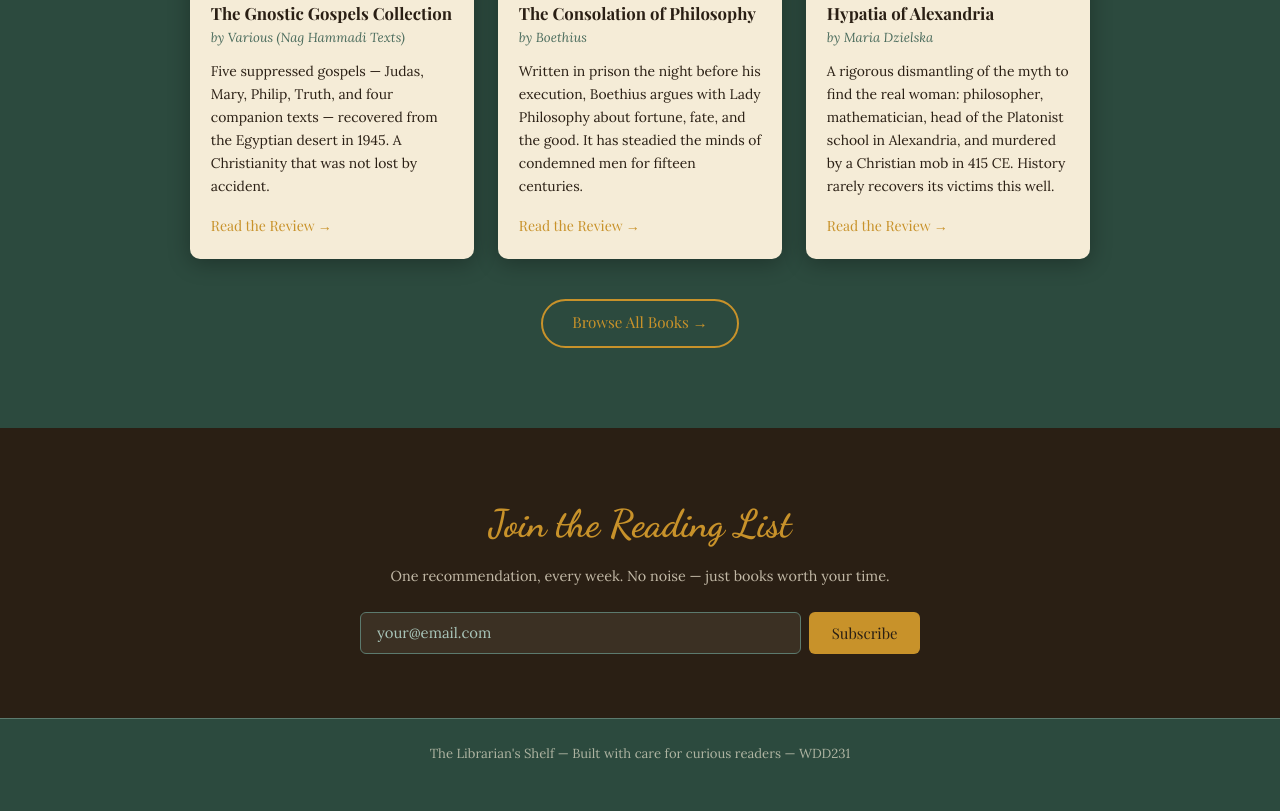
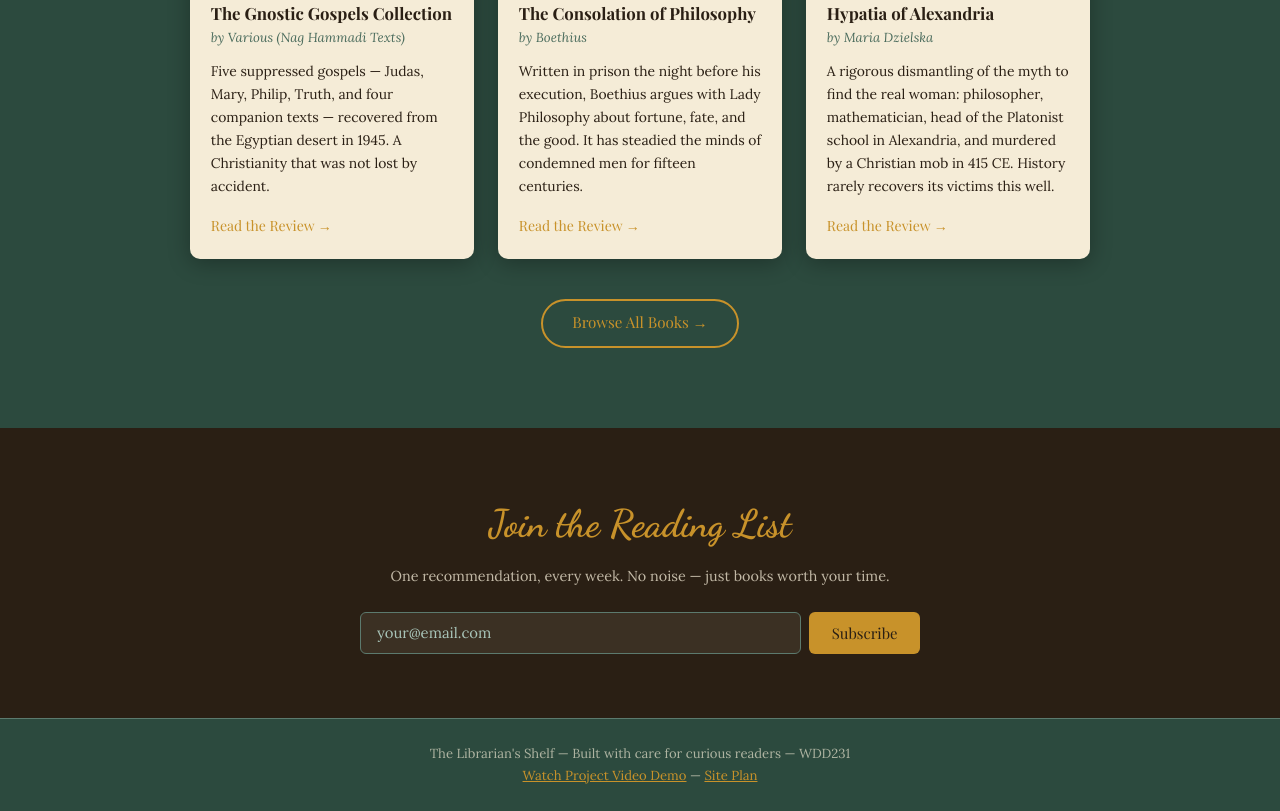
Before and after one commit to jinzurei/wdd231, a plain HTML site: page project/index.html in a window 1280 px wide. Shown: the part 1911-2722 px from the top of the page. Before the commit the page ends 2700 px from the top, so only its background shows below. Drawn offline with nearby package versions, Linux system fonts and the light colour scheme; a web font is replaced by a local one.

Commit message:
feat: Add video demo link and site plan to footer, fix nav list role
Co-Authored-By: Claude Sonnet 4.6 <noreply@anthropic.com>

```diff
--- a/project/index.html
+++ b/project/index.html
@@ -41,7 +41,7 @@
         <span></span><span></span><span></span>
       </button>
 
-      <ul class="nav-links" id="navLinks" role="list">
+      <ul class="nav-links" id="navLinks">
         <li><a href="index.html" class="active">Home</a></li>
         <li><a href="browse.html">Browse</a></li>
         <li><a href="reading-list.html">Reading List</a></li>
@@ -140,6 +140,7 @@
   <!-- ── FOOTER ─────────────────────────────────────────── -->
   <footer class="site-footer">
     <p>The Librarian's Shelf &mdash; Built with care for curious readers &mdash; WDD231</p>
+    <p><a href="https://drive.google.com/file/d/1-vcFCSPWxxQDvTGVUtKUWM4RSNQQwb3Y/view?usp=sharing">Watch Project Video Demo</a> &mdash; <a href="siteplan.html">Site Plan</a></p>
   </footer>
 
 
--- a/project/siteplan.css
+++ b/project/siteplan.css
@@ -231,6 +231,8 @@ footer {
   border-top: 1px solid var(--sage);
 }
 
+footer a { color: var(--amber); }
+
 /* ── Responsive ──────────────────────────────── */
 @media (max-width: 600px) {
   section {
--- a/project/styles/article.css
+++ b/project/styles/article.css
@@ -430,6 +430,8 @@ body {
   color: #A8C4B8;
 }
 
+.site-footer a { color: var(--amber); }
+
 /* ── RESPONSIVE ──────────────────────────────────────────────── */
 @media (max-width: 760px) {
   .hero-inner {
--- a/project/styles/browse.css
+++ b/project/styles/browse.css
@@ -462,6 +462,8 @@ body {
   color: rgba(245, 236, 215, 0.65);
 }
 
+.site-footer a { color: var(--amber); }
+
 /* ── RESPONSIVE ──────────────────────────────────────────────── */
 @media (max-width: 640px) {
   .nav-toggle { display: flex; }
--- a/project/styles/home.css
+++ b/project/styles/home.css
@@ -696,6 +696,8 @@ body {
   color: rgba(245, 236, 215, 0.65);
 }
 
+.site-footer a { color: var(--amber); }
+
 /* ── RESPONSIVE ──────────────────────────────────────────────── */
 @media (max-width: 640px) {
   .nav-toggle { display: flex; }
--- a/project/styles/reading-list.css
+++ b/project/styles/reading-list.css
@@ -348,6 +348,8 @@ body {
   color: rgba(245, 236, 215, 0.65);
 }
 
+.site-footer a { color: var(--amber); }
+
 /* ── RESPONSIVE ──────────────────────────────────────────────── */
 @media (max-width: 640px) {
   .nav-toggle { display: flex; }
```
Also changed, not shown: project/articles/article.html (+2 -1 lines), project/browse.html (+2 -1 lines), project/newsletter-thanks.html (+2 -1 lines), project/reading-list.html (+2 -1 lines), project/siteplan.html (+1 -0 lines).
